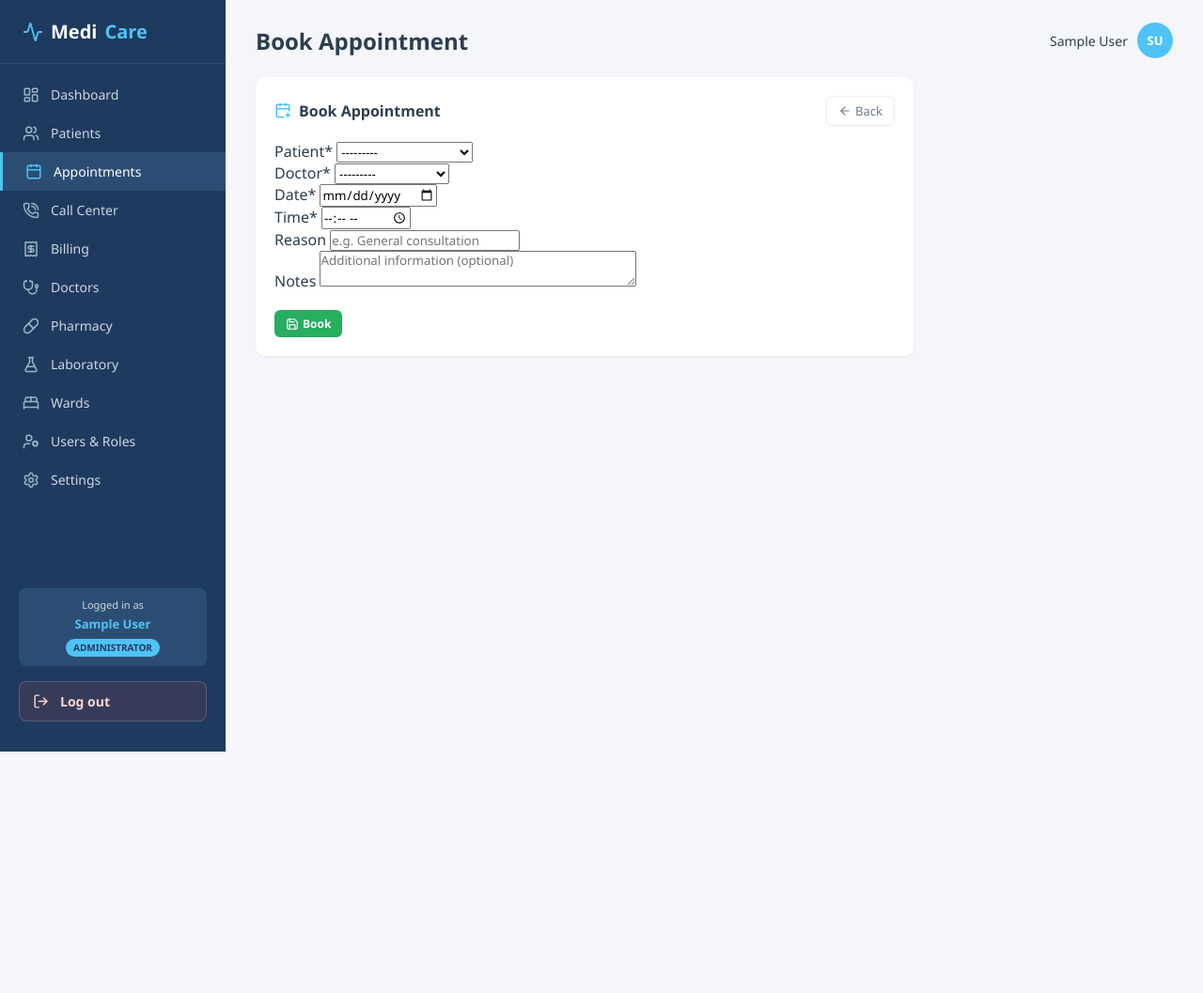
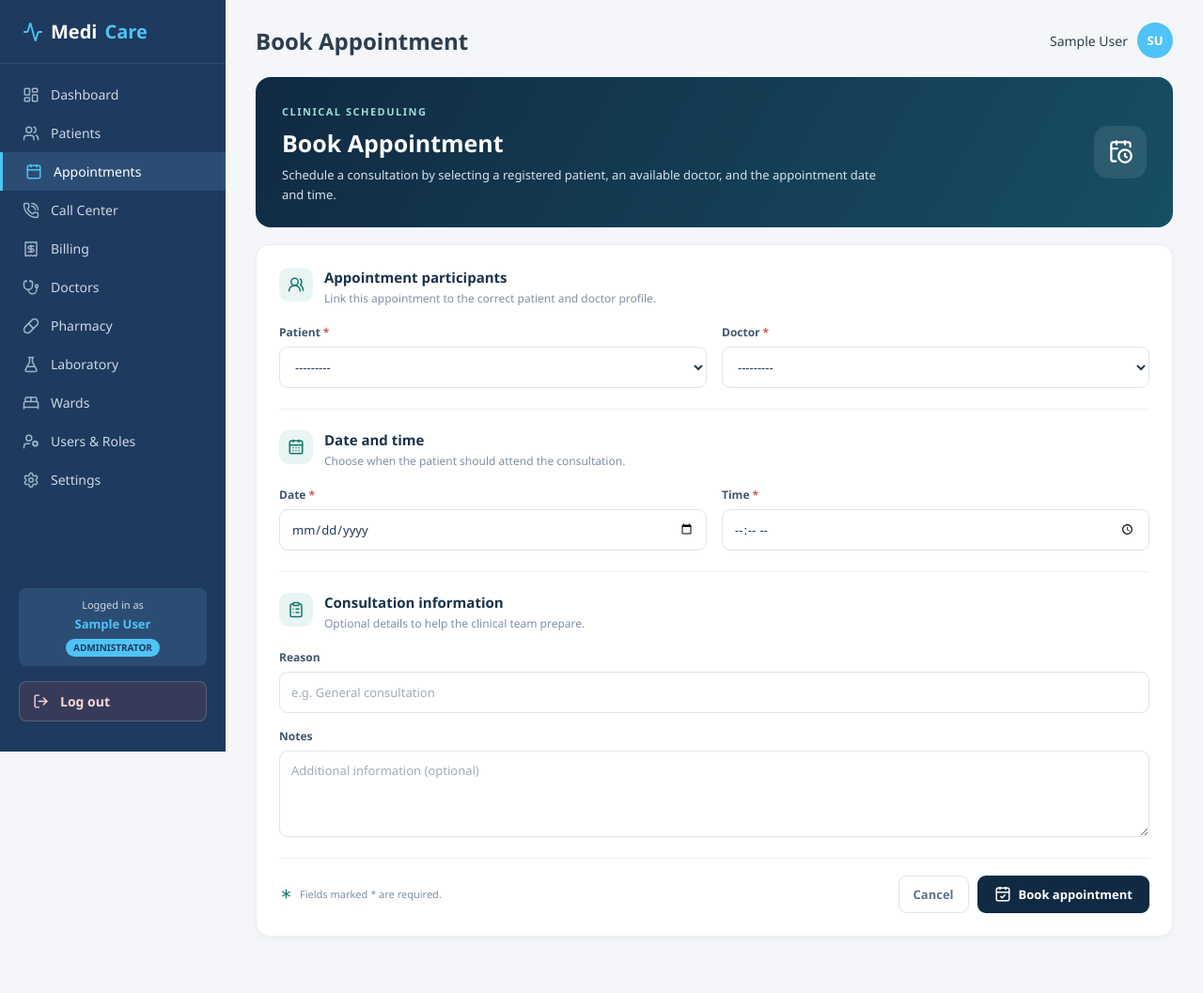
Before and after one commit to bulasio3/Projects, a Django app: page /appointments/new/ in a window 1280 px wide. Shown: the whole page at 94% size. Before the commit the page ends 800 px from the top, so only its background shows below. Run offline with Django 5.2, Linux system fonts and the light colour scheme; a user stored in the database is signed in; tables that the repository leaves empty hold one stand-in row (values such as "Sample post"); some libraries are stand-ins or nearby versions.

Commit message:
Redesign appointment form to match settings interface

```diff
--- a/HMS/templates/appointments/form.html
+++ b/HMS/templates/appointments/form.html
@@ -1,19 +1,39 @@
 {% extends 'base.html' %}
-{% load crispy_forms_tags %}
 {% block title %}{{ page_title }} — MediCare{% endblock %}
-
 {% block content %}
-<div class="panel" style="max-width:700px;">
-  <div class="panel-head">
-    <h2><i data-lucide="calendar-plus" class="head-icon"></i> {{ page_title }}</h2>
-    <a href="{% url 'appointment_list' %}" class="btn-ghost"><i data-lucide="arrow-left"></i> Back</a>
-  </div>
-  <form method="post">
+<div class="form-page">
+  <section class="form-hero">
+    <div><span class="eyebrow">CLINICAL SCHEDULING</span><h2>{{ page_title }}</h2><p>Schedule a consultation by selecting a registered patient, an available doctor, and the appointment date and time.</p></div>
+    <div class="form-hero-icon"><i data-lucide="calendar-clock"></i></div>
+  </section>
+  <form method="post" class="form-shell">
     {% csrf_token %}
-    {{ form|crispy }}
-    <div style="margin-top:20px;">
-      <button class="btn-sm btn-success" type="submit"><i data-lucide="save"></i> Book</button>
-    </div>
+    {% if form.non_field_errors %}<div class="form-errors">{{ form.non_field_errors }}</div>{% endif %}
+    <section class="form-section">
+      <div class="form-section-heading"><span class="form-section-icon"><i data-lucide="users-round"></i></span><div><h3>Appointment participants</h3><p>Link this appointment to the correct patient and doctor profile.</p></div></div>
+      <div class="form-grid">
+        {% for field in form %}{% if field.name == 'patient' or field.name == 'doctor' %}
+        <div class="form-field"><label for="{{ field.id_for_label }}">{{ field.label }}<span class="required">*</span></label>{{ field }}{% for error in field.errors %}<small class="form-error">{{ error }}</small>{% endfor %}</div>
+        {% endif %}{% endfor %}
+      </div>
+    </section>
+    <section class="form-section">
+      <div class="form-section-heading"><span class="form-section-icon"><i data-lucide="calendar-days"></i></span><div><h3>Date and time</h3><p>Choose when the patient should attend the consultation.</p></div></div>
+      <div class="form-grid">
+        {% for field in form %}{% if field.name == 'date' or field.name == 'time' %}
+        <div class="form-field"><label for="{{ field.id_for_label }}">{{ field.label }}<span class="required">*</span></label>{{ field }}{% for error in field.errors %}<small class="form-error">{{ error }}</small>{% endfor %}</div>
+        {% endif %}{% endfor %}
+      </div>
+    </section>
+    <section class="form-section">
+      <div class="form-section-heading"><span class="form-section-icon"><i data-lucide="clipboard-list"></i></span><div><h3>Consultation information</h3><p>Optional details to help the clinical team prepare.</p></div></div>
+      <div class="form-grid">
+        {% for field in form %}{% if field.name == 'reason' or field.name == 'notes' %}
+        <div class="form-field wide"><label for="{{ field.id_for_label }}">{{ field.label }}</label>{{ field }}{% for error in field.errors %}<small class="form-error">{{ error }}</small>{% endfor %}</div>
+        {% endif %}{% endfor %}
+      </div>
+    </section>
+    <div class="form-actions"><span class="form-actions-note"><i data-lucide="asterisk"></i> Fields marked * are required.</span><div style="display:flex;gap:9px;flex-wrap:wrap;"><a class="form-cancel" href="{% url 'appointment_list' %}">Cancel</a><button class="form-submit" type="submit"><i data-lucide="calendar-check"></i> Book appointment</button></div></div>
   </form>
 </div>
 {% endblock %}
```
